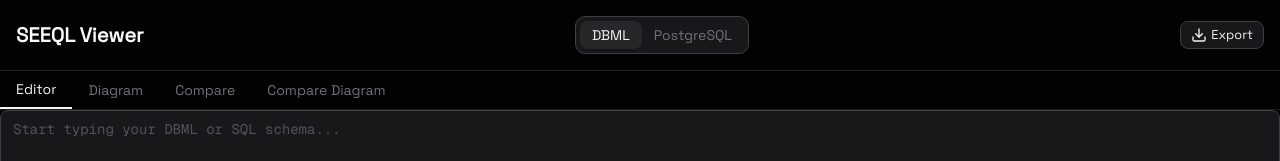
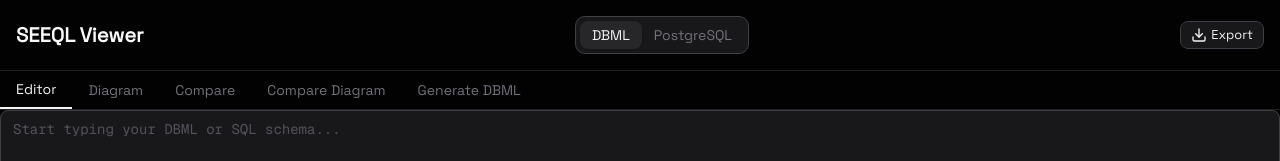
Before and after one commit to adwaitgawade/seeql, a Next.js app: page /view in a window 1280 px wide. Shown: the top 161 px of the page. Built offline with nearby package versions, Linux system fonts and the light colour scheme.

Commit message:
feat: integrate GenerateDBMLTab into ViewPage

```diff
--- a/components/dbml-viewer/ViewPage.tsx
+++ b/components/dbml-viewer/ViewPage.tsx
@@ -9,6 +9,7 @@
 import DiagramTab from './DiagramTab';
 import CompareTab from './CompareTab';
 import CompareDiagramTab from './CompareDiagramTab';
+import GenerateDBMLTab from './GenerateDBMLTab';
 import { parseDBML } from '@/lib/parsers/dbml-parser';
 import { parseSQL } from '@/lib/parsers/sql-parser';
 
@@ -28,7 +29,7 @@
   // Sync URL with tab state on mount / when URL changes externally
   useEffect(() => {
     const tabParam = searchParams?.get('tab');
-    if (tabParam === 'editor' || tabParam === 'diagram' || tabParam === 'compare' || tabParam === 'compare-diagram') {
+    if (tabParam === 'editor' || tabParam === 'diagram' || tabParam === 'compare' || tabParam === 'compare-diagram' || tabParam === 'generate-dbml') {
       setActiveTab(tabParam);
     }
   }, [searchParams, setActiveTab]);
@@ -63,7 +64,7 @@
     };
   }, [inputText, inputType, setParsedSchema, setParseError]);
 
-  const handleTabChange = (tab: 'editor' | 'diagram' | 'compare' | 'compare-diagram') => {
+  const handleTabChange = (tab: 'editor' | 'diagram' | 'compare' | 'compare-diagram' | 'generate-dbml') => {
     setActiveTab(tab);
     const params = new URLSearchParams(searchParams?.toString() || '');
     params.set('tab', tab);
@@ -129,6 +130,18 @@
         >
           Compare Diagram
         </button>
+        <button
+          type="button"
+          onClick={() => handleTabChange('generate-dbml')}
+          className={[
+            'px-4 py-2 text-sm transition-colors',
+            activeTab === 'generate-dbml'
+              ? 'border-b-2 border-zinc-100 text-zinc-100 font-medium'
+              : 'text-zinc-500 hover:text-zinc-300',
+          ].join(' ')}
+        >
+          Generate DBML
+        </button>
       </div>
 
       {/* Content area */}
@@ -137,6 +150,7 @@
         {activeTab === 'diagram' && <DiagramTab />}
         {activeTab === 'compare' && <CompareTab />}
         {activeTab === 'compare-diagram' && <CompareDiagramTab />}
+        {activeTab === 'generate-dbml' && <GenerateDBMLTab />}
       </div>
     </div>
   );
--- a/lib/store/viewer-store.ts
+++ b/lib/store/viewer-store.ts
@@ -9,7 +9,7 @@
   parseError: ParseError | null;
   selectedTable: string | null;
   searchQuery: string;
-  activeTab: 'editor' | 'diagram' | 'compare' | 'compare-diagram';
+  activeTab: 'editor' | 'diagram' | 'compare' | 'compare-diagram' | 'generate-dbml';
 
   // Compare feature state
   compareOldText: string;
@@ -26,7 +26,7 @@
   setParseError: (error: ParseError | null) => void;
   setSelectedTable: (table: string | null) => void;
   setSearchQuery: (query: string) => void;
-  setActiveTab: (tab: 'editor' | 'diagram' | 'compare' | 'compare-diagram') => void;
+  setActiveTab: (tab: 'editor' | 'diagram' | 'compare' | 'compare-diagram' | 'generate-dbml') => void;
 
   setCompareOldText: (text: string) => void;
   setCompareNewText: (text: string) => void;
```
